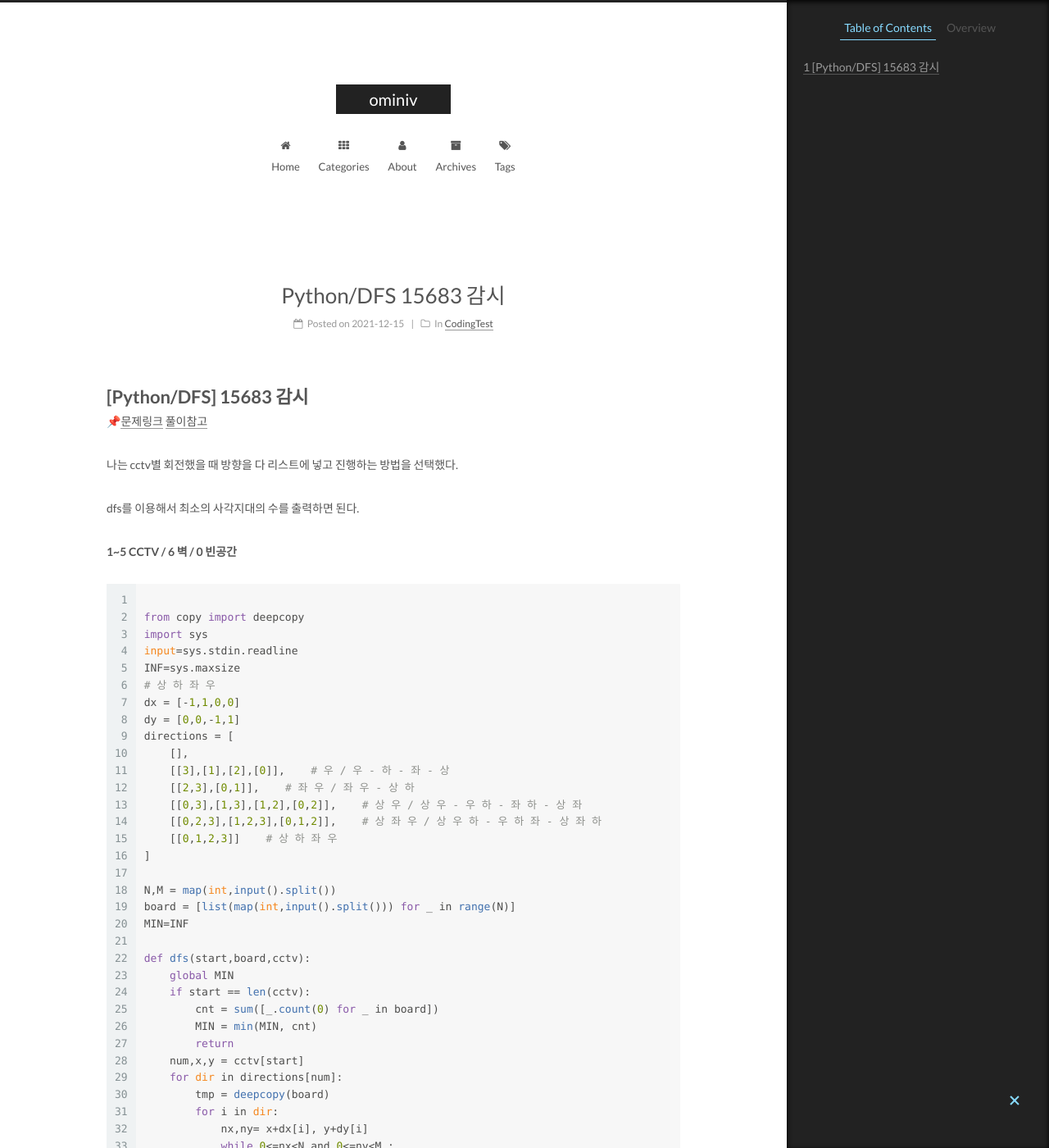
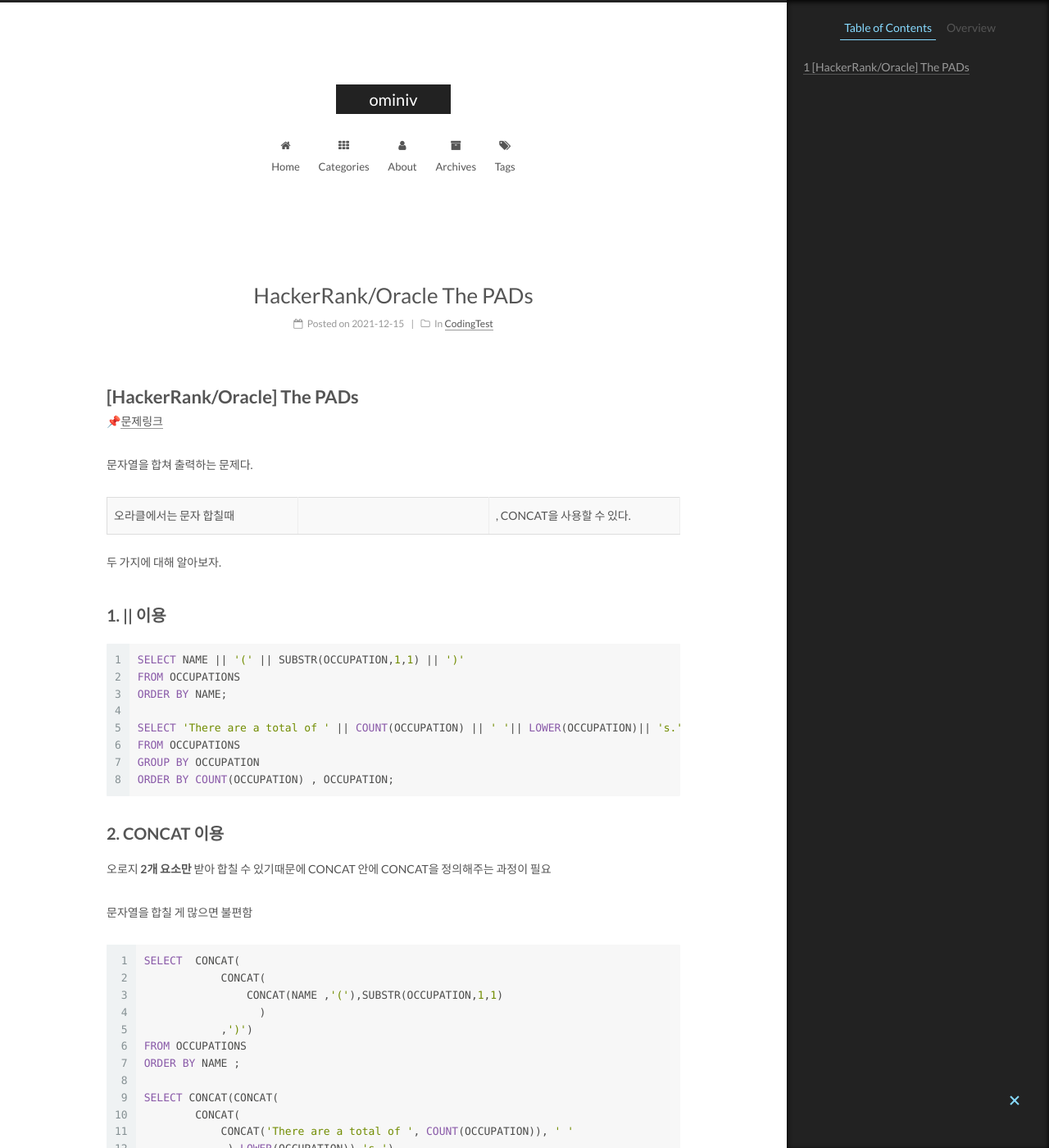
Before and after one commit to ominiv/ominiv.github.io, a Jekyll site: the page built from _posts/2021-12-17-CodingTest-thepads.md, in a window 1280 px wide and 1400 px high. Shown: the whole window at 82% size. Built offline with Jekyll 4.4.1, drawn with Linux system fonts in a browser that asks for light colours; some of the changed text lies outside the part shown.

Commit message:
+ CodingTest post

````diff
--- a/_posts/2021-12-17-CodingTest-thepads.md
+++ b/_posts/2021-12-17-CodingTest-thepads.md
@@ -1,76 +1,63 @@
 ---
-title: Python/DFS 15683 감시
+title: HackerRank/Oracle The PADs
 date: 2021-12-15 23:30:09
 categories:
 - CodingTest
 tags:
-- DFS
+- oracle
 ---
 
-# [Python/DFS] 15683 감시
+# [HackerRank/Oracle]  The PADs
 
-📌[문제링크](https://www.acmicpc.net/problem/15683) [풀이참고](https://gingerkang.tistory.com/111)
+📌[문제링크](https://www.hackerrank.com/challenges/the-pads/problem)
 
 
 
-나는 cctv별 회전했을 때 방향을 다 리스트에 넣고 진행하는 방법을 선택했다.
-
-dfs를 이용해서 최소의 사각지대의 수를 출력하면 된다.
-
- **1~5 CCTV / 6 벽 / 0 빈공간**
+문자열을 합쳐 출력하는 문제다.
 
 
 
-```python
+오라클에서는 문자 합칠때  || ,  CONCAT을 사용할 수 있다.
 
-from copy import deepcopy
-import sys
-input=sys.stdin.readline
-INF=sys.maxsize
-# 상 하 좌 우
-dx = [-1,1,0,0]
-dy = [0,0,-1,1]
-directions = [
-    [],
-    [[3],[1],[2],[0]],    # 우 / 우 - 하 - 좌 - 상
-    [[2,3],[0,1]],    # 좌 우 / 좌 우 - 상 하
-    [[0,3],[1,3],[1,2],[0,2]],    # 상 우 / 상 우 - 우 하 - 좌 하 - 상 좌
-    [[0,2,3],[1,2,3],[0,1,2]],    # 상 좌 우 / 상 우 하 - 우 하 좌 - 상 좌 하
-    [[0,1,2,3]]    # 상 하 좌 우
-]
+두 가지에 대해 알아보자.
 
-N,M = map(int,input().split())
-board = [list(map(int,input().split())) for _ in range(N)]
-MIN=INF
 
-def dfs(start,board,cctv):
-    global MIN
-    if start == len(cctv):
-        cnt = sum([_.count(0) for _ in board])
-        MIN = min(MIN, cnt)
-        return
-    num,x,y = cctv[start]
-    for dir in directions[num]:
-        tmp = deepcopy(board)
-        for i in dir:
-            nx,ny= x+dx[i], y+dy[i]
-            while 0<=nx<N and 0<=ny<M :
-                if tmp[nx][ny] == 6 :
-                    break
-                elif tmp[nx][ny] == 0 :
-                    tmp[nx][ny] = '#'
-                nx,ny= nx+dx[i], ny+dy[i]
-        dfs(start+1,tmp,cctv)
 
-cctv = []
-block_cnt = 0
-for x in range(N):
-    for y in range(M):
-        if 1<=board[x][y] <=5:
-            cctv.append([board[x][y], x, y])
-        elif board[x][y] == 6 :
-            block_cnt+=1
+## 1. || 이용
 
-dfs(0,board,cctv)
-print(MIN)
+```sql
+SELECT NAME || '(' || SUBSTR(OCCUPATION,1,1) || ')'
+FROM OCCUPATIONS
+ORDER BY NAME;
+
+SELECT 'There are a total of ' || COUNT(OCCUPATION) || ' '|| LOWER(OCCUPATION)|| 's.'
+FROM OCCUPATIONS
+GROUP BY OCCUPATION
+ORDER BY COUNT(OCCUPATION) , OCCUPATION;
 ```
+
+
+
+## 2. CONCAT 이용
+
+오로지 **2개 요소만** 받아 합칠 수 있기때문에 CONCAT 안에 CONCAT을 정의해주는 과정이 필요
+
+문자열을 합칠 게 많으면 불편함
+
+```sql
+SELECT  CONCAT(
+            CONCAT(
+                CONCAT(NAME ,'('),SUBSTR(OCCUPATION,1,1)
+                  )
+            ,')')
+FROM OCCUPATIONS
+ORDER BY NAME ;
+
+SELECT CONCAT(CONCAT(
+        CONCAT(
+            CONCAT('There are a total of ', COUNT(OCCUPATION)), ' '
+             ),LOWER(OCCUPATION)),'s.')
+FROM OCCUPATIONS
+GROUP BY OCCUPATION
+ORDER BY COUNT(OCCUPATION), OCCUPATION;
+```
````
